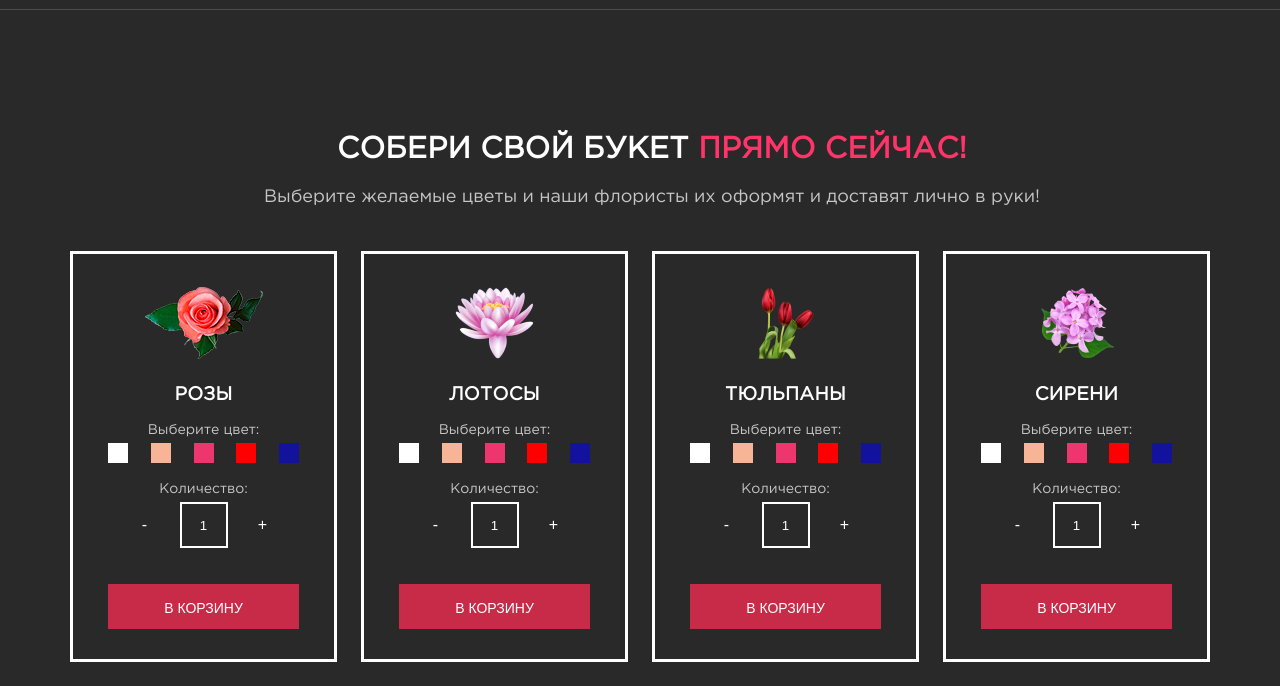
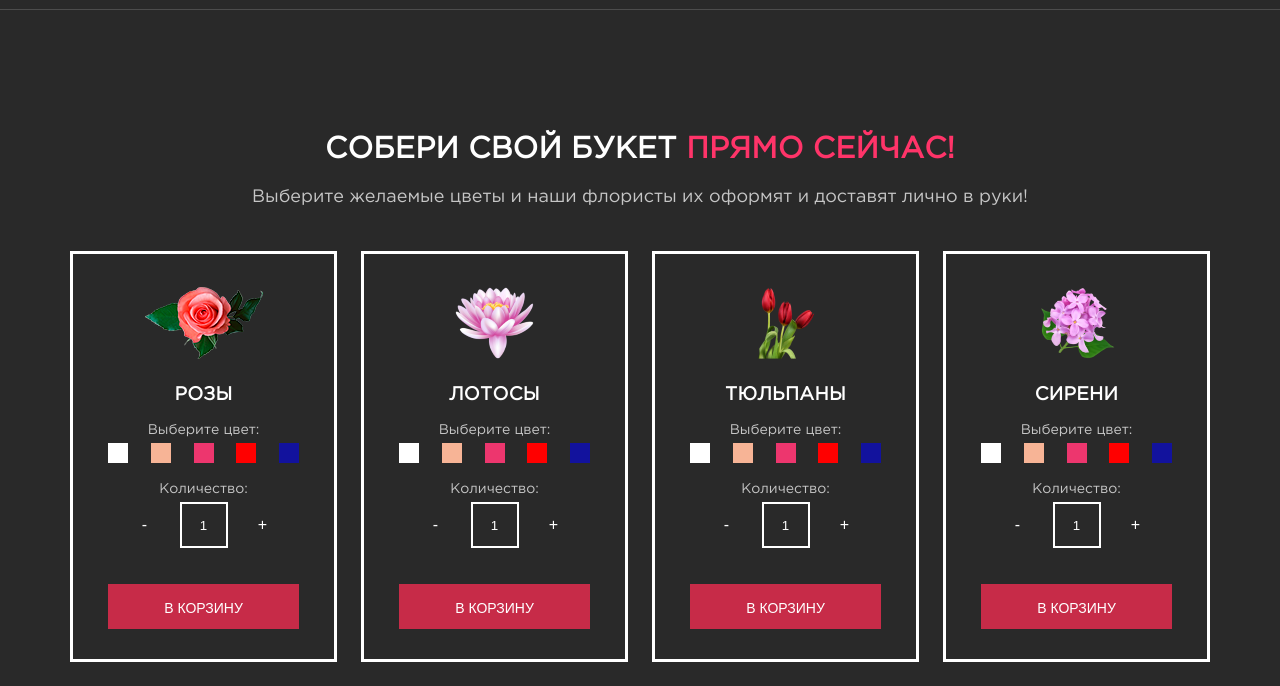
Before and after one commit to kvolechka/flowers, a plain HTML site: page index.html in a window 1280 px wide. Shown: the part 1700-2386 px from the top of the page. Drawn offline with nearby package versions, Linux system fonts and the light colour scheme.

Commit message:
Update style.css

```diff
--- a/css/style.css
+++ b/css/style.css
@@ -24,6 +24,15 @@ body {
 }
 *, *::after *::before {
     box-sizing: border-box;
+}
+.container,
+.container-fluid,
+.container-lg,
+.container-md,
+.container-sm,
+.container-xl,
+.container-xxl {
+    width: auto;
 }
 .header {
     padding-top: 50px;
@@ -413,7 +422,10 @@ body {
         margin: 20px auto;
         display: block;
     }
-    .footer-info {
+    .footer-info, .footer-all-text {
         text-align: left;
     }
+    .footer-all-text {
+        margin-top: 10px;
+    }
 }
```
